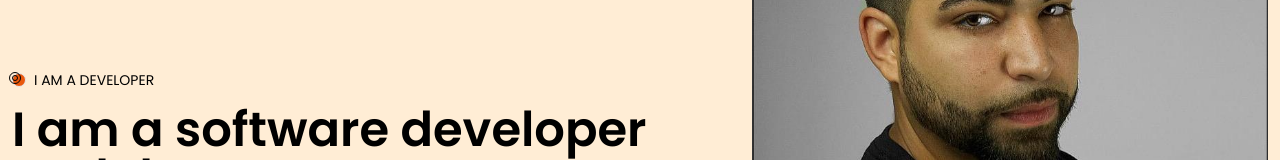
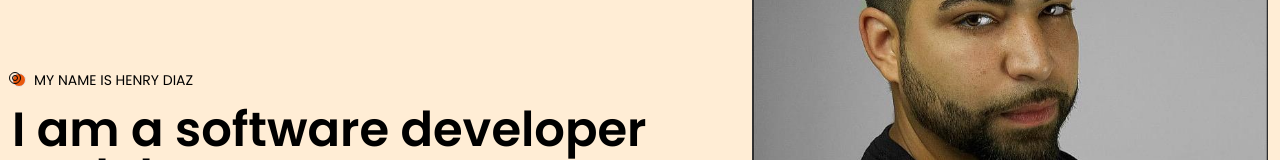
Before and after one commit to ibnul42/personal-portfolio, a Next.js app: page / in a window 1280 px wide. Shown: the part 155-315 px from the top of the page. Built offline with nearby package versions, Linux system fonts and the light colour scheme.

Commit message:
name changed

```diff
--- a/components/Hero.jsx
+++ b/components/Hero.jsx
@@ -17,7 +17,7 @@ export default function Hero() {
         <div className='bg-orange-100'>
             <div className="w-full max-w-7xl mx-auto px-3 grid grid-cols-12 gap-3">
                 <div className="col-span-12 md:col-span-7 order-2 md:order-1 flex flex-col gap-4 justify-center">
-                    <Title title='I am a developer' />
+                    <Title title='My name is Henry Diaz' />
                     <div className='text-5xl font-semibold'>
                         <p>I am a software developer and do </p>
                         <div className='text-orange-600'><TypeWriting /></div>
```
